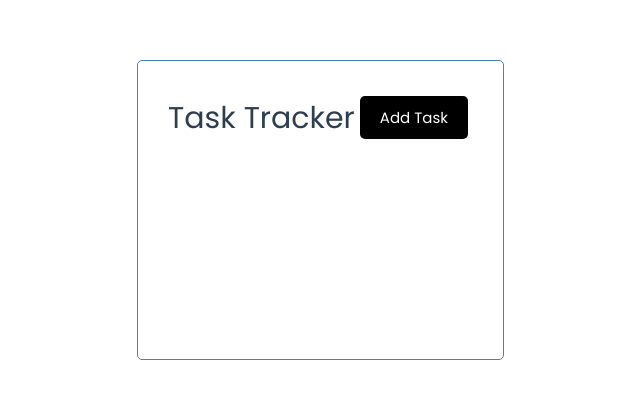
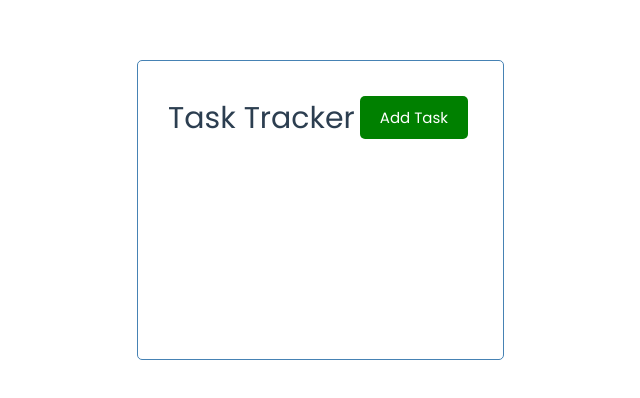
Before and after one commit to anjola-adeuyi/task_tracker_vue, a Vue app: page / in a window 1280 px wide. Shown: the part 190-588 px from the top of the page, without its empty margins (136-776 px from the left). Built offline with nearby package versions, Linux system fonts and the light colour scheme.

Commit message:
feat: implemented Events with `v-on:` and bind with `v-bind`

```diff
--- a/src/components/Button.vue
+++ b/src/components/Button.vue
@@ -1,9 +1,27 @@
 <template>
-  <button class="btn">Add Task</button>
+  <button
+    v-bind:style="{ background: color }"
+    class="btn"
+    v-on:click="onClick()"
+  >
+    {{ text }}
+  </button>
 </template>
 
 <script>
 export default {
   name: 'Button',
+  props: {
+    text: {
+      type: String,
+      default: 'Add',
+    },
+    color: String,
+  },
+  methods: {
+    onClick() {
+      console.log('click');
+    },
+  },
 };
 </script>
--- a/src/components/Header.vue
+++ b/src/components/Header.vue
@@ -1,7 +1,10 @@
 <template>
   <header>
     <h1>{{ title }}</h1>
-    <Button />
+    <Button
+      color="green"
+      text="Add Task"
+    />
   </header>
 </template>
 
```
